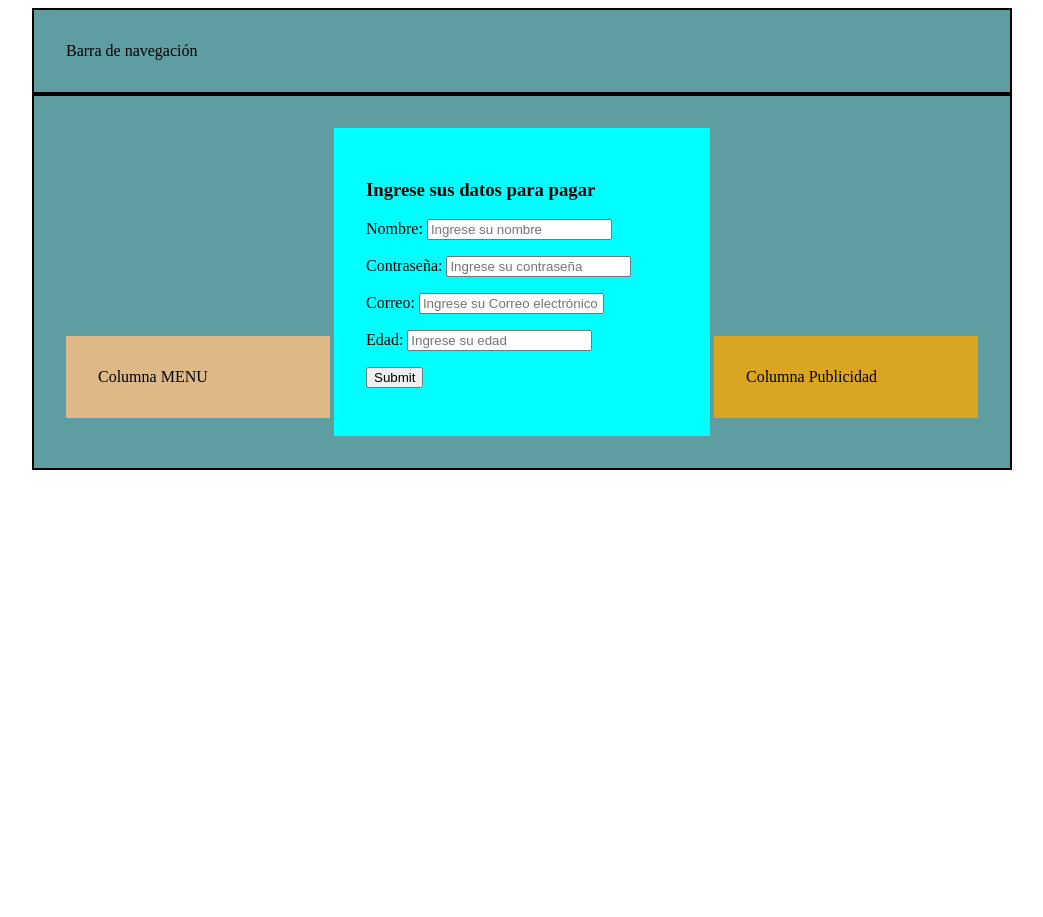
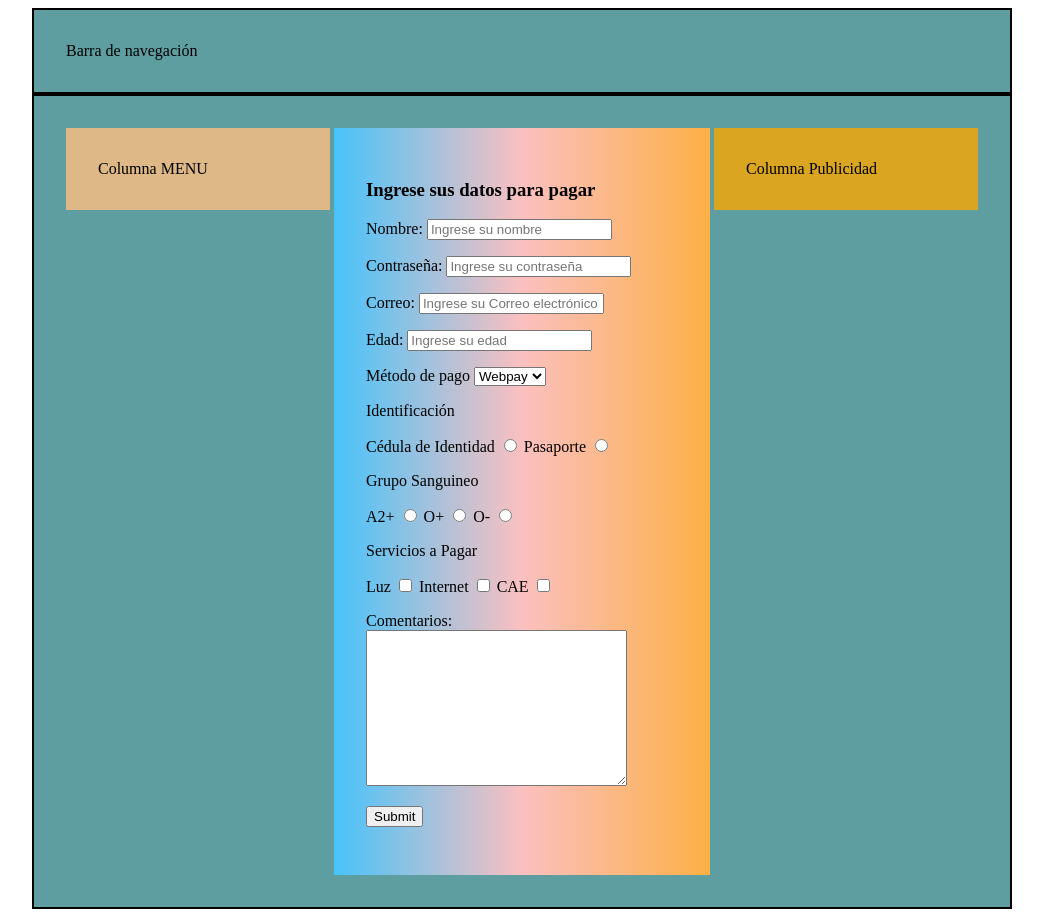
Before and after one commit to mbensan/demostraciones_m01, a plain HTML site: page ej_formulario/index.html in a window 1280 px wide. Shown: the whole page, without its empty margins (118-1161 px from the left). Before the commit the page ends 800 px from the top, so only its background shows below. Drawn offline with Linux system fonts and the light colour scheme.

Commit message:
Campos select, radio y checkbox de formulario

```diff
--- a/ej_formulario/index.html
+++ b/ej_formulario/index.html
@@ -18,6 +18,7 @@
     .columna {
       display: inline-block;
       padding: 2rem;
+      vertical-align: top;
     }
     #menu {
       width: 200px;
@@ -26,6 +27,7 @@
     #main {
       background-color: cyan;
       width: 312px;
+      background: linear-gradient(90deg, rgba(71,195,250,1) 0%, rgba(251,192,192,1) 50%, rgba(252,176,69,1) 100%);
     }
     #publicidad {
       width: 200px;
@@ -35,6 +37,7 @@
   </style>
 </head>
 <body>
+  <!-- .T_ZXJj@bDs8#4# -->
   <div id="contenedor">
     <div class="caja">
       Barra de navegación
@@ -63,6 +66,50 @@
             <input type="number" placeholder="Ingrese su edad">
           </p>
           <p>
+            <label>Método de pago</label>
+            <select name="metodo_pago">
+              <option value="webpay">Webpay</option>
+              <option value="paypal">Pay Pal</option>
+              <option value="bitcoin">Bitcoin</option>
+              <option value="trueque">Trueque</option>
+            </select>
+          </p>
+          <p>
+            <label>Identificación</label>
+          </p>
+          <p>
+            <label>Cédula de Identidad</label>
+            <input type="radio" name="tipo_identificacion" value="cedula">
+            <label>Pasaporte</label>
+            <input type="radio" name="tipo_identificacion" value="pasaporte">
+          </p>
+          <p>
+            <label>Grupo Sanguineo</label>
+          </p>
+          <p>
+            <label>A2+</label>
+            <input type="radio" name="tipo_sangre" value="a2+">
+            <label>O+</label>
+            <input type="radio" name="tipo_sangre" value="o+">
+            <label>O-</label>
+            <input type="radio" name="tipo_sangre" value="o-">
+          </p>
+          <p>
+            <label>Servicios a Pagar</label>
+          </p>
+          <p>
+            <label>Luz</label>
+            <input type="checkbox" name="servicios" value="luz">
+            <label>Internet</label>
+            <input type="checkbox" name="servicios" value="internet">
+            <label>CAE</label>
+            <input type="checkbox" name="servicios" value="cae">
+          </p>
+          <p>
+            <label>Comentarios:</label>
+            <textarea name="comentarios" cols="30" rows="10"></textarea>
+          </p>
+          <p>
             <input type="submit">
           </p>
         </form>
```
